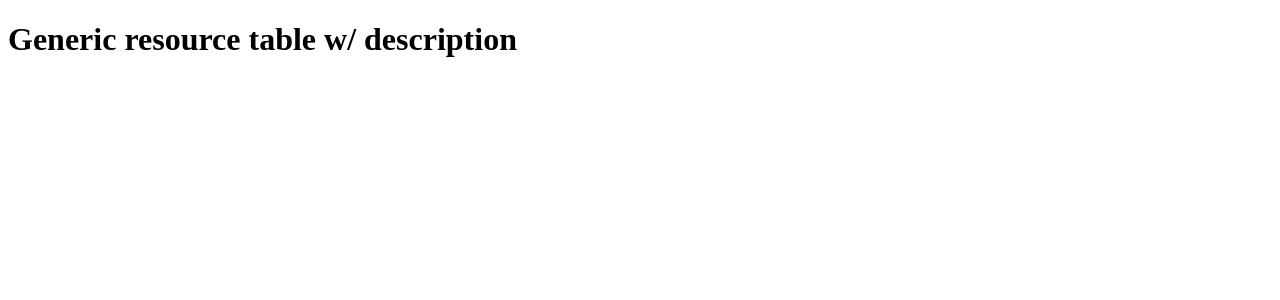
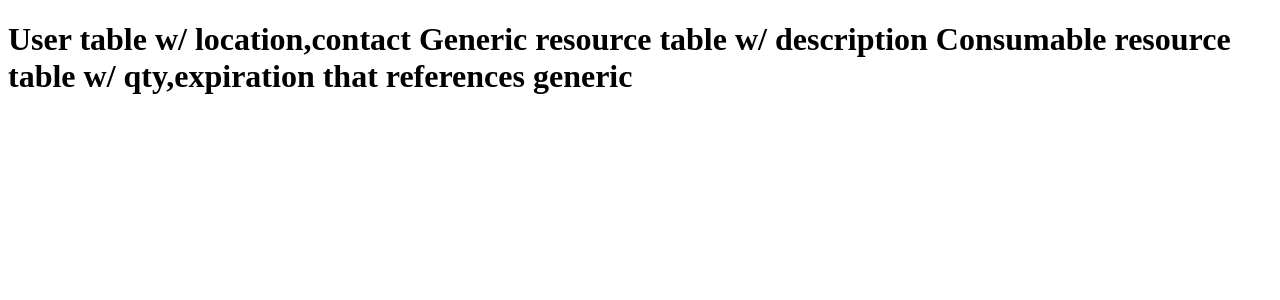
Before and after one commit to jhbui1/Co-Op-19, an Angular app: page / in a window 1280 px wide. Shown: the top 300 px of the page. Built offline with nearby package versions, Linux system fonts and the light colour scheme.

Commit message:
more updates

```diff
--- a/src/app/app.component.html
+++ b/src/app/app.component.html
@@ -1,3 +1,5 @@
 <h1>
+  User table w/ location,contact
   Generic resource table w/ description
+  Consumable resource table w/ qty,expiration that references generic
 </h1>
```
